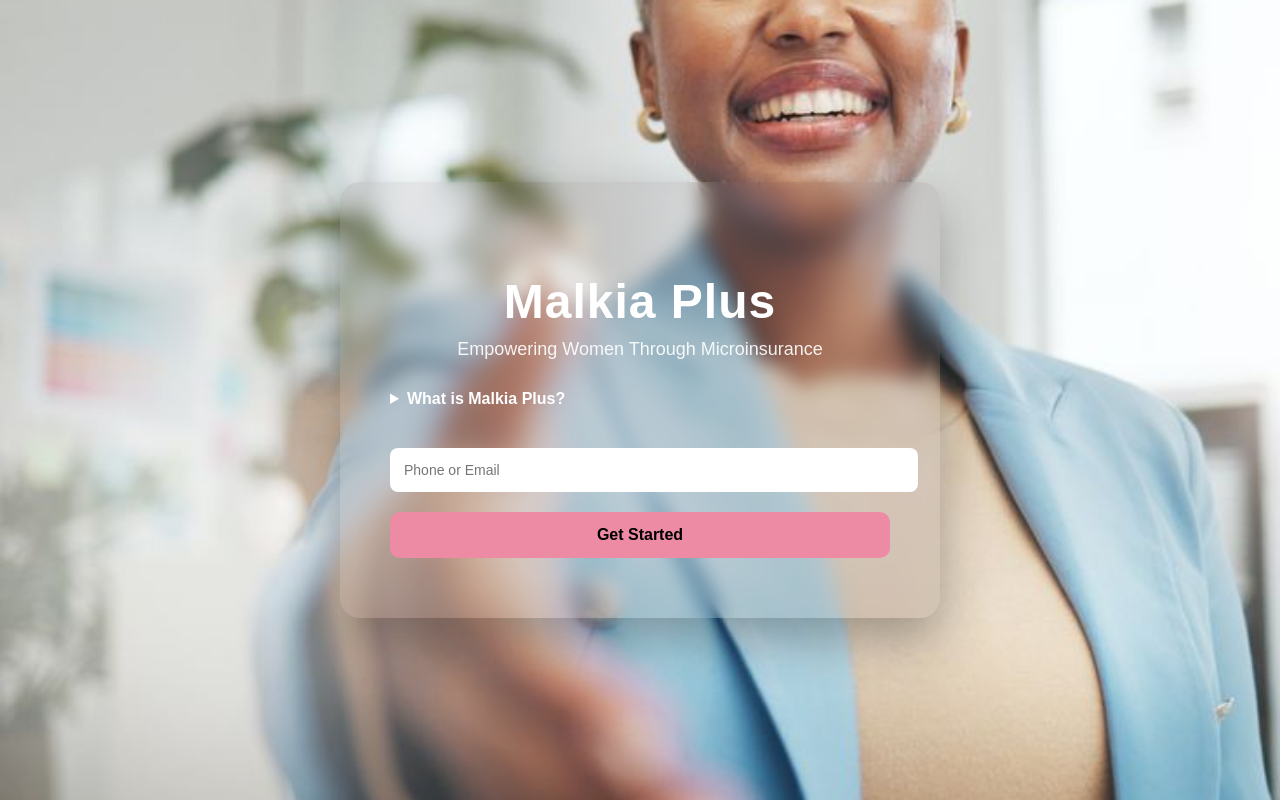
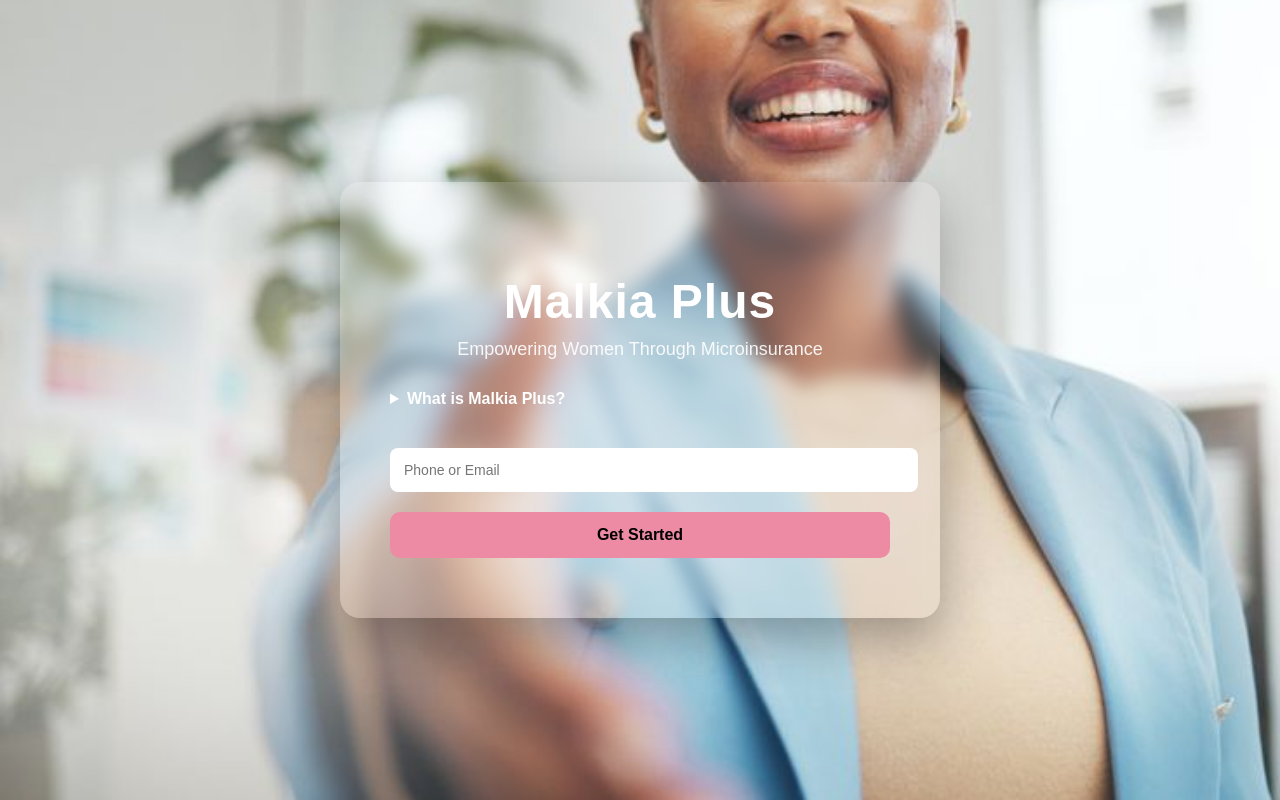
Before and after one commit to Kanoni225/Malkia-Plus-Refined, a Flask app: page / in a window 1280 px wide. Run offline with Flask 3, Linux system fonts and the light colour scheme.

Commit message:
initial commit

```diff
--- a/templates/cover.html
+++ b/templates/cover.html
@@ -15,7 +15,7 @@
         }
 
         .box {
-            background: rgba(100, 89, 89, 0.15);
+            background: rgba(238, 235, 235, 0.15);
             backdrop-filter: blur(10px);
             padding: 60px 50px;
             border-radius: 20px;
```
